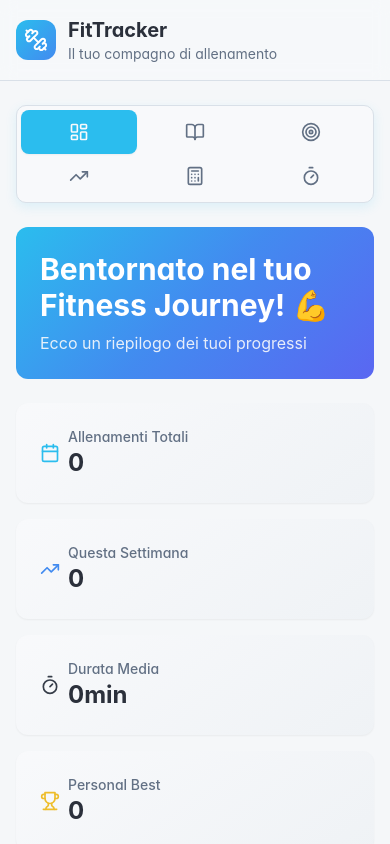
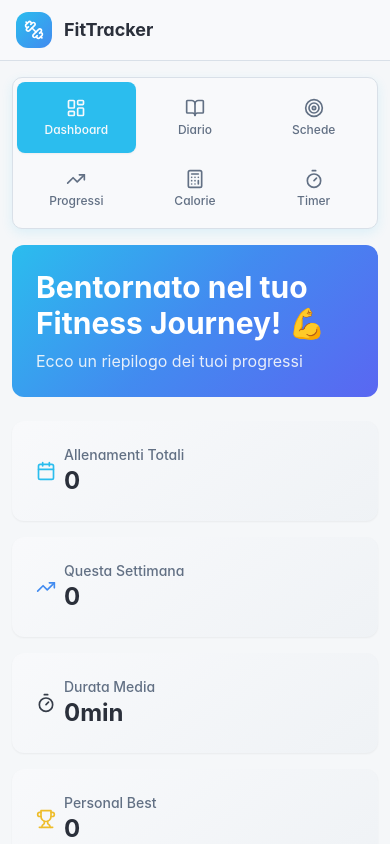
Before and after one commit to emanueledavi/lift-log-solo, a React (Vite) app: page / in a window 390 px wide. Shown: the top 844 px of the page. Built offline with nearby package versions, Linux system fonts and the light colour scheme.

Commit message:
Ottimizza per mobile
Applica modifiche per migliorare l'esperienza utente su dispositivi mobili.

```diff
--- a/index.html
+++ b/index.html
@@ -2,9 +2,13 @@
 <html lang="en">
   <head>
     <meta charset="UTF-8" />
-    <meta name="viewport" content="width=device-width, initial-scale=1.0" />
-    <title>lift-log-solo</title>
-    <meta name="description" content="Lovable Generated Project" />
+    <meta name="viewport" content="width=device-width, initial-scale=1.0, user-scalable=no, viewport-fit=cover" />
+    <meta name="theme-color" content="#3b82f6" />
+    <meta name="apple-mobile-web-app-capable" content="yes" />
+    <meta name="apple-mobile-web-app-status-bar-style" content="default" />
+    <meta name="apple-mobile-web-app-title" content="FitTracker" />
+    <title>FitTracker - App Fitness Personale</title>
+    <meta name="description" content="La tua app fitness personale per monitorare allenamenti e progressi" />
     <meta name="author" content="Lovable" />
 
     <meta property="og:title" content="lift-log-solo" />
--- a/package.json
+++ b/package.json
@@ -11,6 +11,10 @@
     "preview": "vite preview"
   },
   "dependencies": {
+    "@capacitor/android": "^7.4.2",
+    "@capacitor/cli": "^7.4.2",
+    "@capacitor/core": "^7.4.2",
+    "@capacitor/ios": "^7.4.2",
     "@hookform/resolvers": "^3.10.0",
     "@radix-ui/react-accordion": "^1.2.11",
     "@radix-ui/react-alert-dialog": "^1.1.14",
--- a/src/components/FitnessApp.tsx
+++ b/src/components/FitnessApp.tsx
@@ -60,41 +60,43 @@ export function FitnessApp() {
 
   return (
     <div className="min-h-screen bg-background">
-      {/* Header */}
-      <header className="border-b bg-card/50 backdrop-blur supports-[backdrop-filter]:bg-card/50">
-        <div className="container mx-auto px-4 py-4">
-          <div className="flex items-center gap-3">
-            <div className="gradient-primary p-2 rounded-lg">
-              <Dumbbell className="h-6 w-6 text-white" />
-            </div>
-            <div>
-              <h1 className="text-xl font-bold text-foreground">FitTracker</h1>
-              <p className="text-sm text-muted-foreground">Il tuo compagno di allenamento</p>
+      {/* Header - Mobile Optimized */}
+      <header className="sticky top-0 z-50 border-b bg-card/95 backdrop-blur supports-[backdrop-filter]:bg-card/95">
+        <div className="container mx-auto px-4 py-3">
+          <div className="flex items-center justify-between">
+            <div className="flex items-center gap-3">
+              <div className="gradient-primary p-2 rounded-lg">
+                <Dumbbell className="h-5 w-5 text-white" />
+              </div>
+              <div>
+                <h1 className="text-lg font-bold text-foreground">FitTracker</h1>
+                <p className="text-xs text-muted-foreground hidden sm:block">Il tuo compagno di allenamento</p>
+              </div>
             </div>
           </div>
         </div>
       </header>
 
-      {/* Main Content */}
-      <main className="container mx-auto px-4 py-6">
-        <Tabs value={activeTab} onValueChange={setActiveTab} className="space-y-6">
-          {/* Navigation Tabs */}
+      {/* Main Content - Mobile Optimized */}
+      <main className="container mx-auto px-3 py-4 pb-20">
+        <Tabs value={activeTab} onValueChange={setActiveTab} className="space-y-4">
+          {/* Navigation Tabs - Mobile Optimized */}
           <TabsList className="grid w-full grid-cols-3 lg:grid-cols-6 h-auto p-1 bg-card border shadow-fitness">
             {tabs.map((tab) => (
               <TabsTrigger
                 key={tab.id}
                 value={tab.id}
-                className="flex flex-col items-center gap-2 py-3 px-2 data-[state=active]:bg-primary data-[state=active]:text-primary-foreground transition-all duration-200 hover:bg-accent"
+                className="flex flex-col items-center gap-1 py-4 px-2 data-[state=active]:bg-primary data-[state=active]:text-primary-foreground transition-all duration-200 hover:bg-accent min-h-[60px] touch-manipulation"
               >
-                <tab.icon className="h-5 w-5" />
-                <span className="text-xs font-medium hidden sm:block">{tab.label}</span>
+                <tab.icon className="h-5 w-5 flex-shrink-0" />
+                <span className="text-xs font-medium leading-tight text-center">{tab.label}</span>
               </TabsTrigger>
             ))}
           </TabsList>
 
           {/* Tab Content */}
           {tabs.map((tab) => (
-            <TabsContent key={tab.id} value={tab.id} className="space-y-6">
+            <TabsContent key={tab.id} value={tab.id} className="space-y-4">
               <tab.component />
             </TabsContent>
           ))}
--- a/src/components/WorkoutLog.tsx
+++ b/src/components/WorkoutLog.tsx
@@ -235,38 +235,42 @@ export function WorkoutLog() {
                   </Button>
                 </div>
 
-                {/* Sets */}
-                <div className="space-y-2">
-                  <div className="grid grid-cols-4 gap-2 text-sm font-medium text-muted-foreground">
+                {/* Sets - Mobile Optimized */}
+                <div className="space-y-3">
+                  <div className="grid grid-cols-4 gap-2 text-sm font-medium text-muted-foreground px-1">
                     <span>Set</span>
-                    <span>Peso (kg)</span>
-                    <span>Ripetizioni</span>
+                    <span>Kg</span>
+                    <span>Reps</span>
                     <span></span>
                   </div>
 
                   {exercise.sets.map((set, setIndex) => (
                     <div key={set.id} className="grid grid-cols-4 gap-2 items-center">
-                      <span className="text-sm font-medium">{setIndex + 1}</span>
+                      <span className="text-sm font-medium text-center bg-muted/50 rounded-md py-2">{setIndex + 1}</span>
                       <Input
                         type="number"
+                        inputMode="decimal"
                         placeholder="0"
                         value={set.weight || ''}
                         onChange={(e) => updateSet(exercise.id, set.id, 'weight', parseFloat(e.target.value) || 0)}
+                        className="text-center touch-manipulation"
                       />
                       <Input
                         type="number"
+                        inputMode="numeric"
                         placeholder="0"
                         value={set.reps || ''}
                         onChange={(e) => updateSet(exercise.id, set.id, 'reps', parseInt(e.target.value) || 0)}
+                        className="text-center touch-manipulation"
                       />
                       <Button
                         variant="outline"
                         size="sm"
                         onClick={() => removeSet(exercise.id, set.id)}
                         disabled={exercise.sets.length === 1}
-                        className="text-destructive hover:text-destructive"
+                        className="text-destructive hover:text-destructive touch-manipulation min-h-[44px]"
                       >
-                        <Trash2 className="h-3 w-3" />
+                        <Trash2 className="h-4 w-4" />
                       </Button>
                     </div>
                   ))}
@@ -275,7 +279,7 @@ export function WorkoutLog() {
                     variant="outline"
                     size="sm"
                     onClick={() => addSet(exercise.id)}
-                    className="w-full"
+                    className="w-full touch-manipulation min-h-[44px]"
                   >
                     <Plus className="h-4 w-4 mr-2" />
                     Aggiungi Set
--- a/src/index.css
+++ b/src/index.css
@@ -235,4 +235,48 @@ All colors MUST be HSL.
   .animate-scale-in {
     animation: scale-in 0.3s ease-out;
   }
+
+  /* Touch and Mobile Optimizations */
+  .touch-manipulation {
+    touch-action: manipulation;
+  }
+
+  /* Prevent zoom on input focus for iOS */
+  input[type="number"],
+  input[type="text"],
+  input[type="email"],
+  input[type="password"],
+  textarea,
+  select {
+    font-size: 16px !important;
+  }
+
+  /* Better button sizes for touch */
+  @media (max-width: 768px) {
+    button {
+      min-height: 44px;
+    }
+  }
+
+  /* Smooth scrolling */
+  html {
+    scroll-behavior: smooth;
+  }
+
+  /* Safe area handling for mobile devices */
+  .safe-area-top {
+    padding-top: env(safe-area-inset-top);
+  }
+
+  .safe-area-bottom {
+    padding-bottom: env(safe-area-inset-bottom);
+  }
+
+  .safe-area-left {
+    padding-left: env(safe-area-inset-left);
+  }
+
+  .safe-area-right {
+    padding-right: env(safe-area-inset-right);
+  }
 }
```
Also changed, not shown: capacitor.config.ts (added, +24 -0 lines), 1 other file (tests, documents, lock files or other folders).
